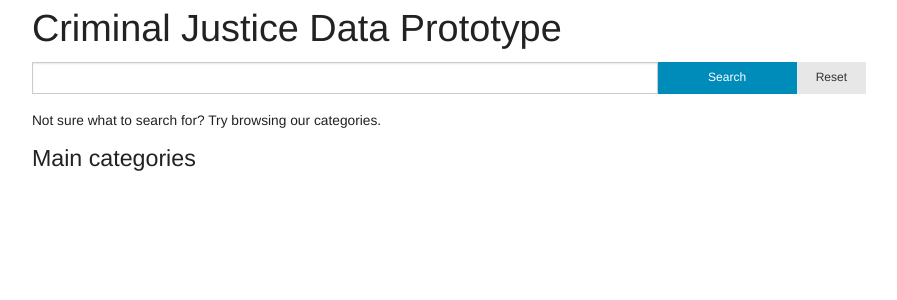
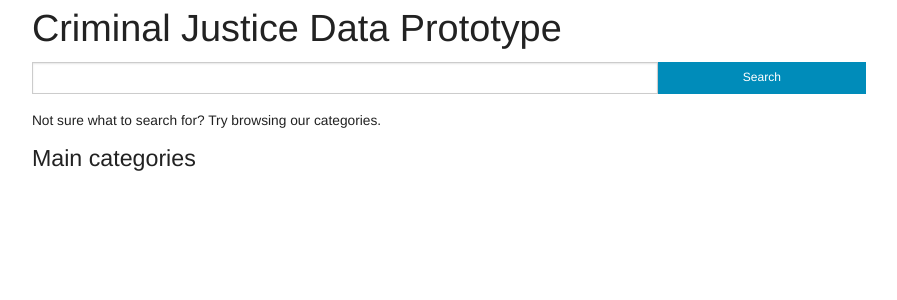
Before and after one commit to themarshallproject/hall-of-justice, a Django app: template cjdata/templates/cjdata/index.html in a window 1280 px wide. Shown: the part 39-339 px from the top of the page, without its empty margins (191-1088 px from the left). Run offline with Django 3.2, Linux system fonts and the light colour scheme; the template is opened without the code that fills it, so the values that code supplies are empty.

Commit message:
Remove reset button from search form.

```diff
--- a/cjdata/templates/search/_search_form.html
+++ b/cjdata/templates/search/_search_form.html
@@ -5,11 +5,8 @@
                     class="typeahead" name="q"
                     value="{{ form.q.value|default:"" }}" type="search">
             </div>
-            <div class="small-2 columns">
+            <div class="small-3 columns">
                 <input type="submit" value="Search" class="button postfix">
-            </div>
-            <div class="small-1 columns">
-                <a href="{% url 'haystack_search' %}" class="button secondary postfix">Reset</a>
             </div>
     </div>
 </form>
```
